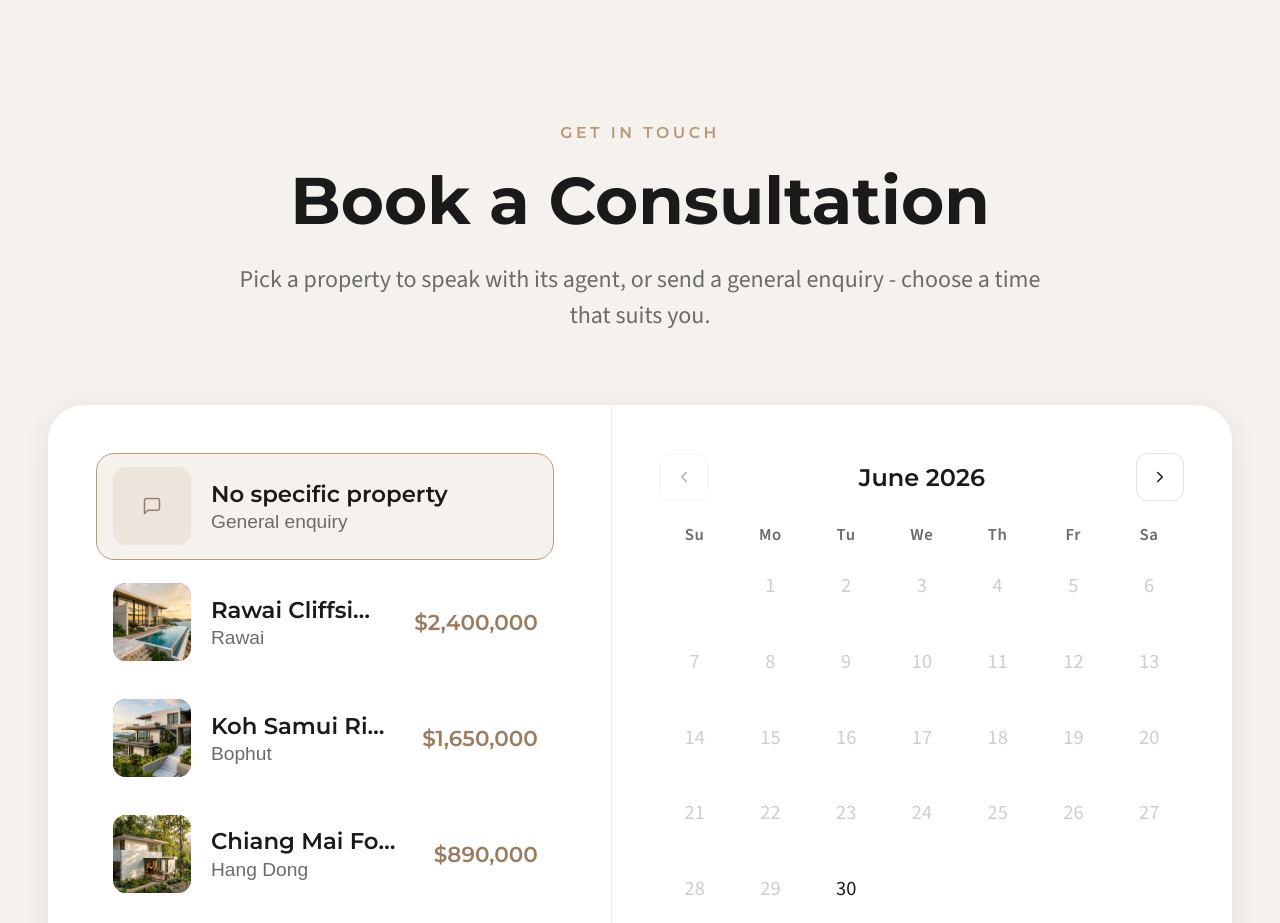
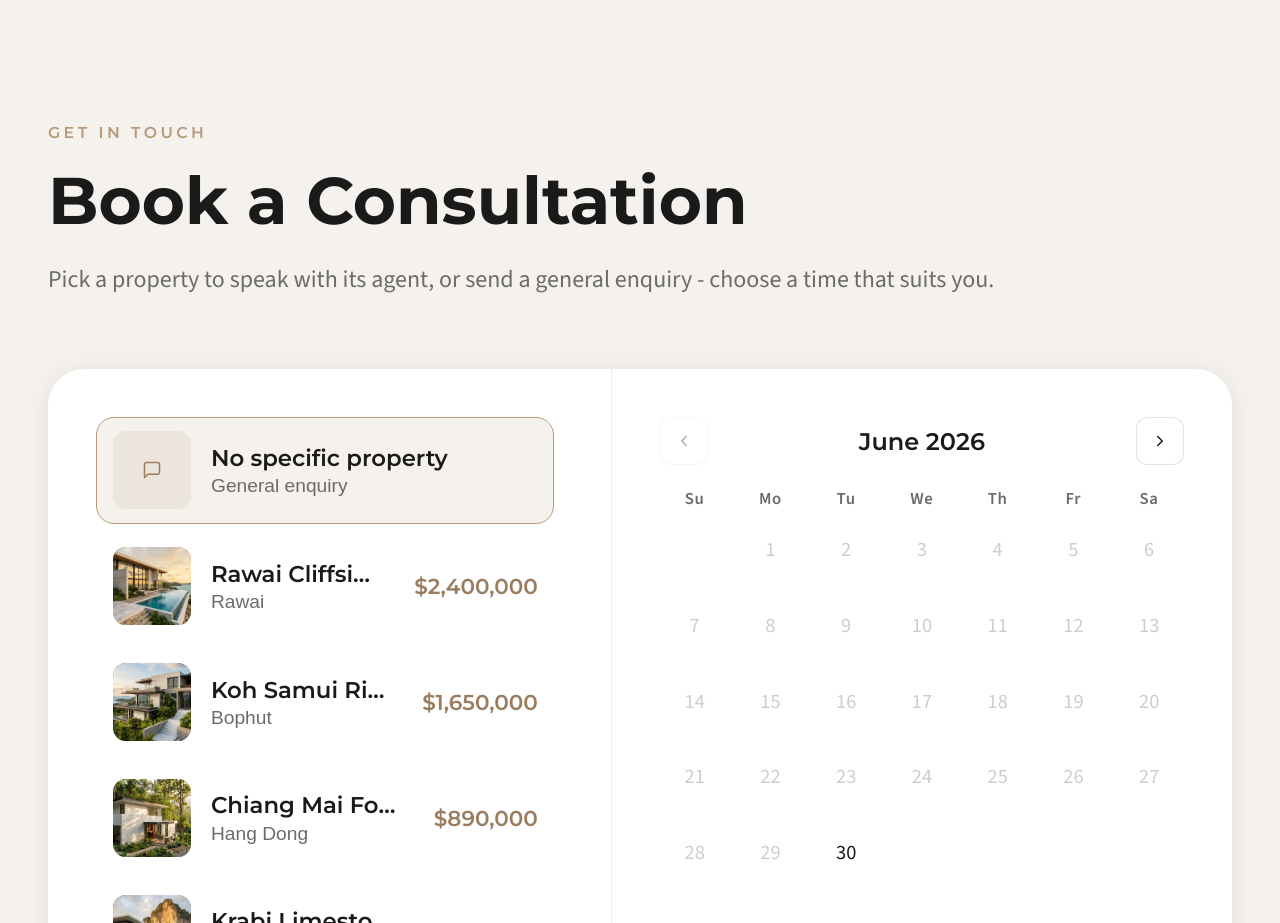
Before and after one commit to ben-yeung/reel-estates, a Next.js app: page / in a window 1280 px wide. Shown: the part 7940-8863 px from the top of the page. Built offline with nearby package versions, Linux system fonts and the light colour scheme.

Commit message:
style: left-align consultation header to match other sections

```diff
--- a/src/components/sections/ConsultationBooking.module.css
+++ b/src/components/sections/ConsultationBooking.module.css
@@ -13,7 +13,6 @@
 
 .header {
   margin-bottom: 3rem;
-  text-align: center;
 }
 
 .eyebrow {
@@ -35,8 +34,7 @@
 }
 
 .subtitle {
-  max-width: 34rem;
-  margin-inline: auto;
+  max-width: none;
   font-size: 1rem;
   line-height: 1.5;
   color: var(--muted);
```
